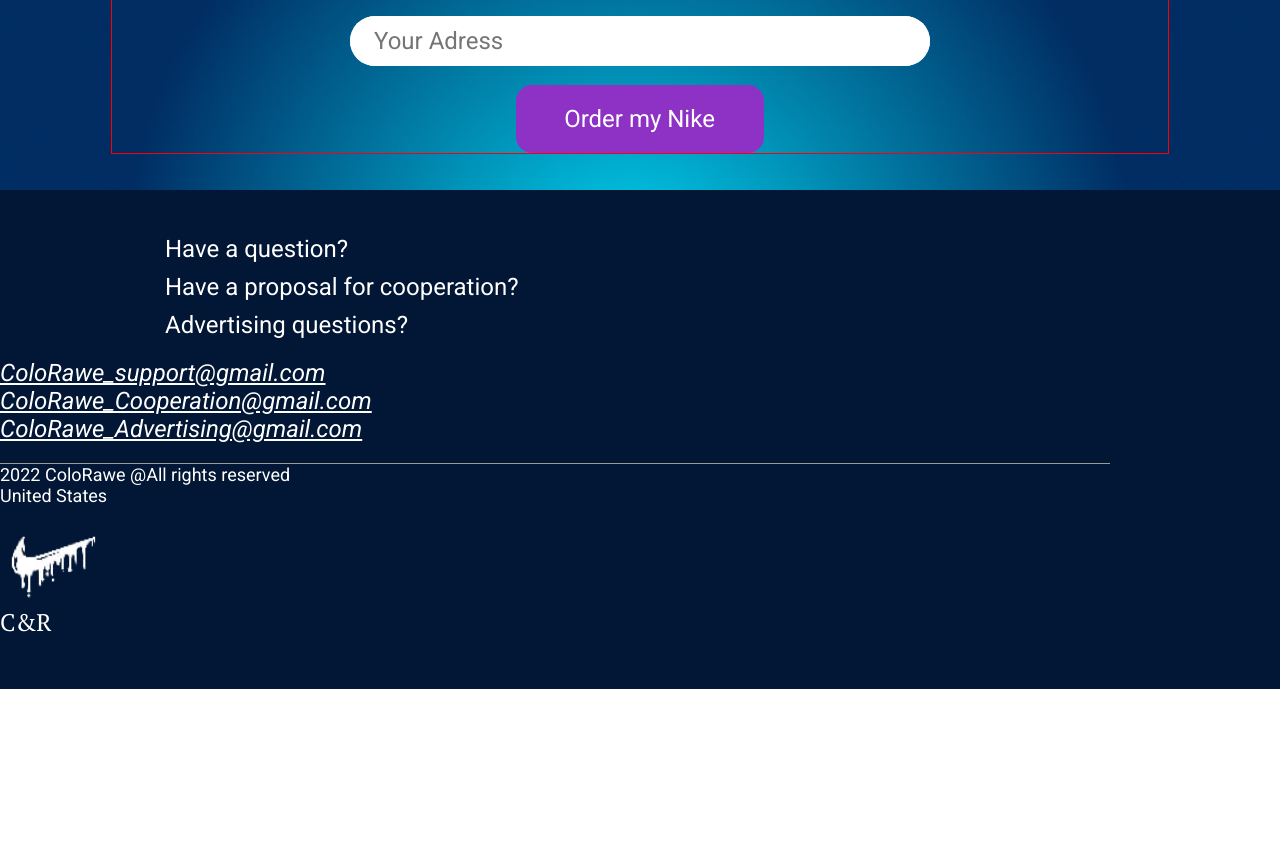
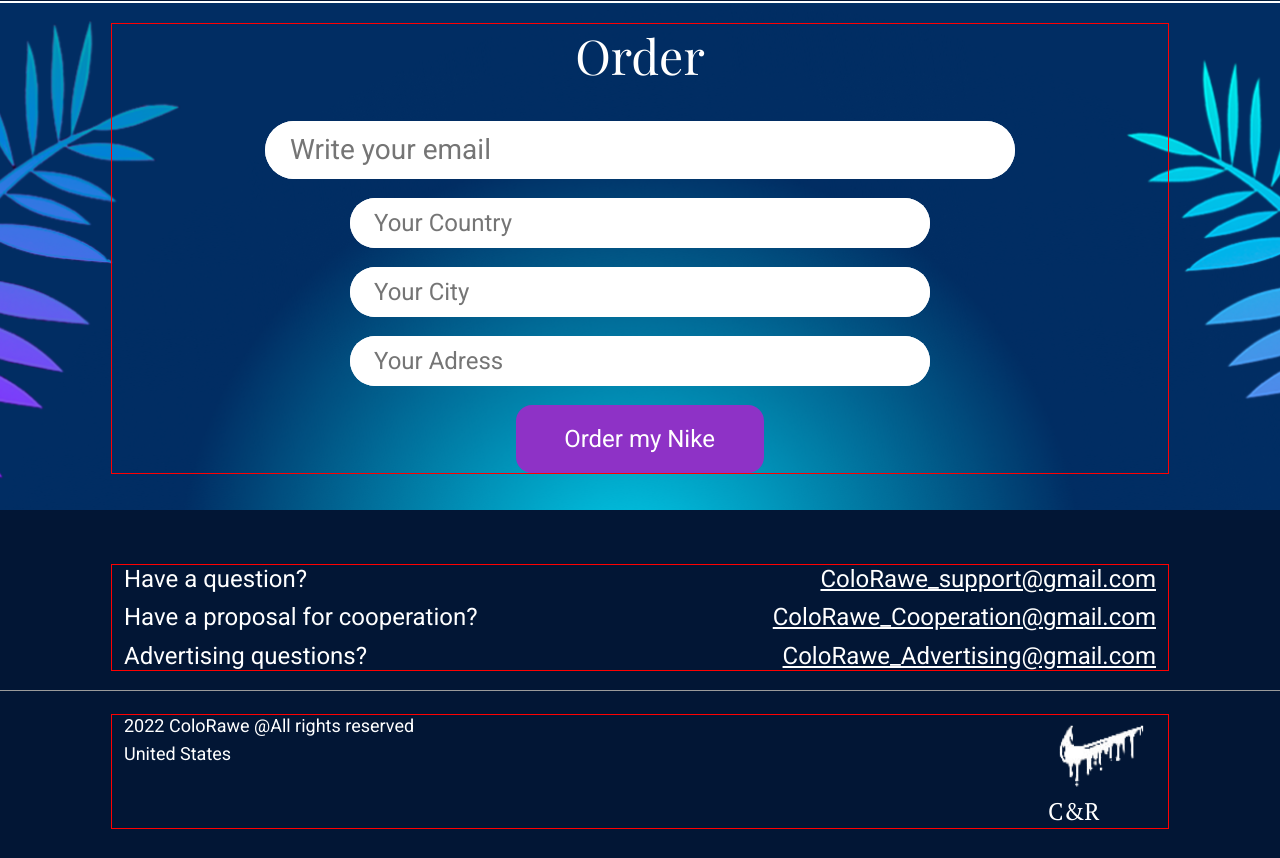
Before and after one commit to mykola-davydenko/ColoRawe, a plain HTML site: page index.html in a window 1280 px wide. Shown: the part 2546-3404 px from the top of the page. Before the commit the page ends 3235 px from the top, so only its background shows below. Drawn offline with nearby package versions, Linux system fonts and the light colour scheme; a web font is replaced by a local one.

Commit message:
07.09.2024

```diff
--- a/css/style.css
+++ b/css/style.css
@@ -333,6 +333,11 @@ font-family: Roboto;
     line-height: 1.14;
 }
 
+.reviews-img-flowers{
+    width: 340px;
+    height: 380px;
+}
+
 .main-border{
     width: 1440px;
     height: 2px;
@@ -370,7 +375,6 @@ font-family: "Playfair Display";
     border-radius: 50px;
     background: var(--accent-color);
     border: none;
-    width: 690px;
 }
 
 .order-input1{
@@ -380,23 +384,11 @@ font-family: "Playfair Display";
     font-weight: 400;
     line-height: 1.18;
 border-radius: 50px;
+border: none;
 padding-left: 25px;
 padding-top: 12px;
 padding-bottom: 13px;
-padding-right: 280px;
-border: none;
-}
-
-.order-input-btn{
-    color: var(--order-button);
-    font-family: Roboto;
-    font-size: 28px;
-    font-weight: 400;
-    line-height: 1.18;
-    padding-bottom: 13.16px;
-    padding-top: 13.16px;
-    background: none;
-    border: none;
+padding-right: 400px;
 }
 
 .order-item{
@@ -441,11 +433,15 @@ background: var(--footer-background);
     background-position: center;
     background-size: cover;
     padding-top: 45px;
-padding-bottom: 50px;
+    padding-bottom: 20px;
     }
 
-.information-list{
-margin-bottom: 20px;
+
+.information-row {
+    display: flex;
+    justify-content: space-between;
+    align-items: center;
+    margin-top: 10px;
 }
 
 .information-text{
@@ -454,12 +450,7 @@ font-family: Roboto;
     font-size: 24px;
     font-weight: 400;
     line-height: 1.17;
-padding-left: 165px;
-margin-bottom: 10px;
-}
 
-.information-list{
-    margin-bottom: 20px;
     }
 
     .information-link{
@@ -472,26 +463,41 @@ font-family: Roboto;
     }
 
     .information-line{
-    width: 1110px;
+        width: 100%;
         height: 1px;
         background: var(--footer-line);
         margin-top: 20px;
     }
 
-.information-text-rights{
+.footer-license{
+    background: var(--footer-background);
+    background-position: center;
+    background-size: cover;
+    padding-top: 24px;
+    padding-bottom: 30px;
+    border-top: 1px solid var(--footer-line);
+}
+
+.license-box{
+display: flex;
+justify-content: space-between;
+}
+
+    .license-text-rights{
         color: var(--accent-color);
     font-family: Roboto;
         font-size: 18px;
         font-weight: 400;
         line-height: 1.17;
+        margin-bottom: 7px;
     }
 
-.information-link-img{
+    .license-link-img{
         width: 108px;
         height: 81px;
     }
 
-.information-title{
+    .license-title{
         color: var(--accent-color);
     font-family: "PT Serif";
         font-size: 24px;
--- a/index.html
+++ b/index.html
@@ -117,7 +117,7 @@
                     <p class="reviews-sentence">With us from 2019</p>
                 </li>
             </ul>
-            <!-- <img src="./img/flowers.png" alt="Flowers" class="reviews-img-flowers"> -->
+             <img src="./img/flowers.png" alt="Flowers" class="reviews-img-flowers">
         </div>
           </section>
         <div class="main-border"></div>
@@ -126,7 +126,7 @@
             <div class="container">
                 <h2 class="order-title">Order</h2>
                 <ul class="order-list">
-                    <li class="order-item1"><input type="text" class="order-input1" placeholder="Write your email"><button type="submit" class="order-input-btn">Confirm</button></li>
+                    <li class="order-item1"><input type="text" class="order-input1" placeholder="Write your email"></li>
                     <li class="order-item"><input type="text" class="order-input" placeholder="Your Country"></li>
                     <li class="order-item"><input type="text" class="order-input" placeholder="Your City"></li>
                     <li class="order-item"><input type="text" class="order-input" placeholder="Your Adress"></li>
@@ -138,41 +138,36 @@
     <footer class="footer">
         <!-- section footer -->
          <section class="footer-information">
-        <ul class="information-list">
-            <li class="information-item">
-                <p class="information-text">Have a question?</p>
-            </li>
-            <li class="information-item">
-                <p class="information-text">Have a proposal for cooperation?</p>
-            </li>
-            <li class="information-item">
-                <p class="information-text">Advertising questions?</p>
-            </li>
-        </ul>
-        <address class="information-address">
-        <ul class="information-list">
-            <li class="information-item1">
-        <a href="mailto:ColoRawe_support@gmail.com" class="information-link">ColoRawe_support@gmail.com</a>
-            </li>
-            <li class="information-item1">
-        <a href="mailto:ColoRawe_Cooperation@gmail.com" class="information-link">ColoRawe_Cooperation@gmail.com</a>
-            </li>
-            <li class="information-item1">
-        <a href="mailtp:ColoRawe_Advertising@gmail.com" class="information-link">ColoRawe_Advertising@gmail.com</a>
-            </li>
-        </ul>
-        <div class="information-line"></div>
-        </address>
-        <ul class="information-list">
-            <li class="information-item">
-                <p class="information-text-rights">2022 ColoRawe @All rights reserved</p>
-            </li>
-            <li class="information-item">
-                <p class="information-text-rights">United States</p>
-            </li>
-        </ul>
-        <a href="./index.html"><img src="./img/swoosh.png" alt="swoosh" class="information-link-img"></a>
-        <h4 class="information-title">C&R</h4>
+            <div class="container">
+                <div class="information-row">
+                    <p class="information-text">Have a question?</p>
+                    <a href="mailto:ColoRawe_support@gmail.com" class="information-link">ColoRawe_support@gmail.com</a>
+                </div>
+                <div class="information-row">
+                    <p class="information-text">Have a proposal for cooperation?</p>
+                    <a href="mailto:ColoRawe_Cooperation@gmail.com" class="information-link">ColoRawe_Cooperation@gmail.com</a>
+                </div>
+                <div class="information-row">
+                    <p class="information-text">Advertising questions?</p>
+                    <a href="mailto:ColoRawe_Advertising@gmail.com" class="information-link">ColoRawe_Advertising@gmail.com</a>
+                </div>
+            </div>
+        </section>
+        <section class="footer-license">
+            <div class="container license-box">
+                <ul class="license-list">
+                    <li class="license-item">
+                        <p class="license-text-rights">2022 ColoRawe @All rights reserved</p>
+                    </li>
+                    <li class="license-item">
+                        <p class="license-text-rights">United States</p>
+                    </li>
+                </ul>
+                <div class="license-div">
+                <a href="./index.html"><img src="./img/swoosh.png" alt="swoosh" class="license-link-img"></a>
+                <h4 class="license-title">C&R</h4>
+            </div>
+            </div>
          </section>
     </footer>
 </body>
```
Lines whose indentation alone changed are shown as unchanged.
